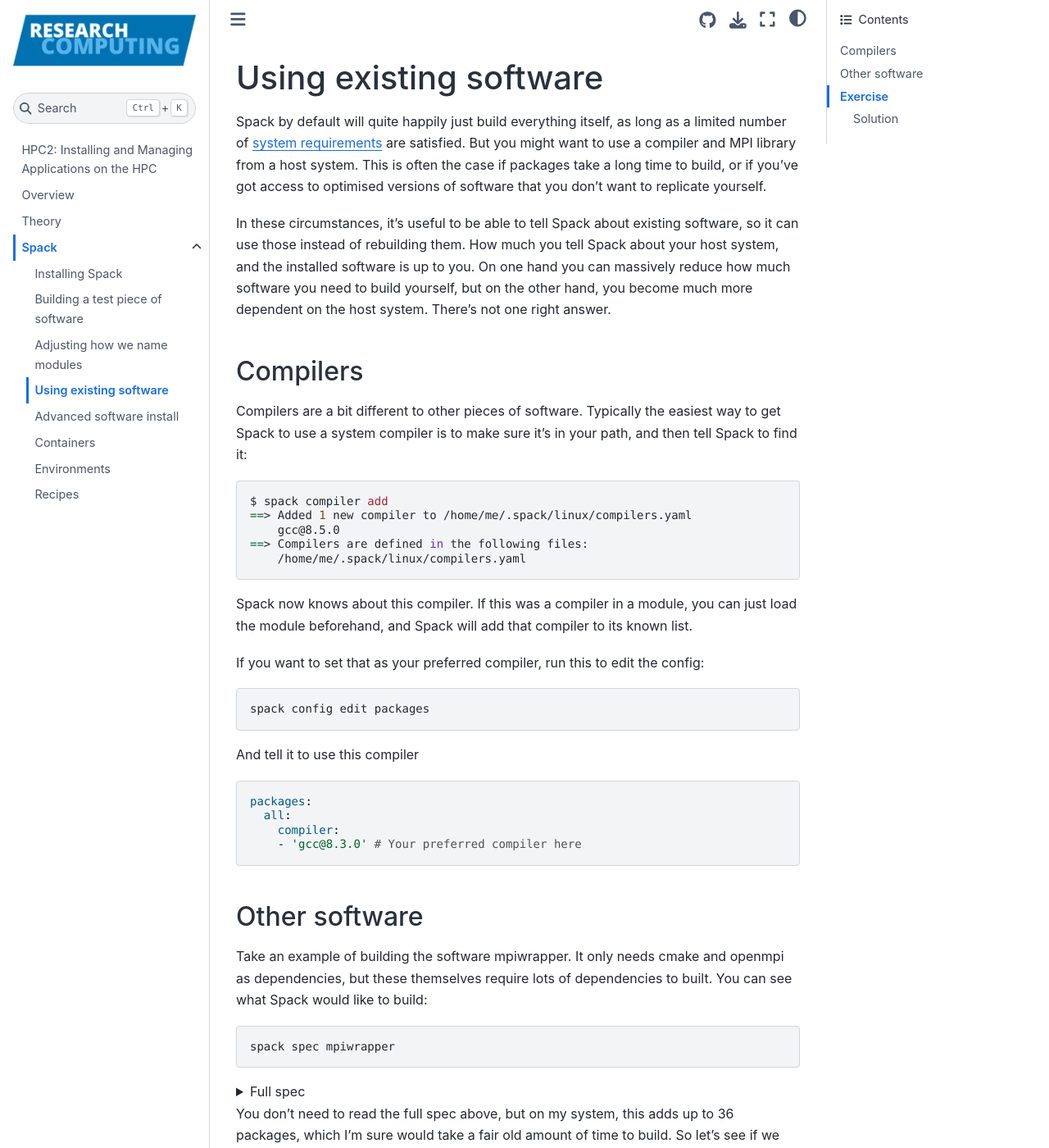
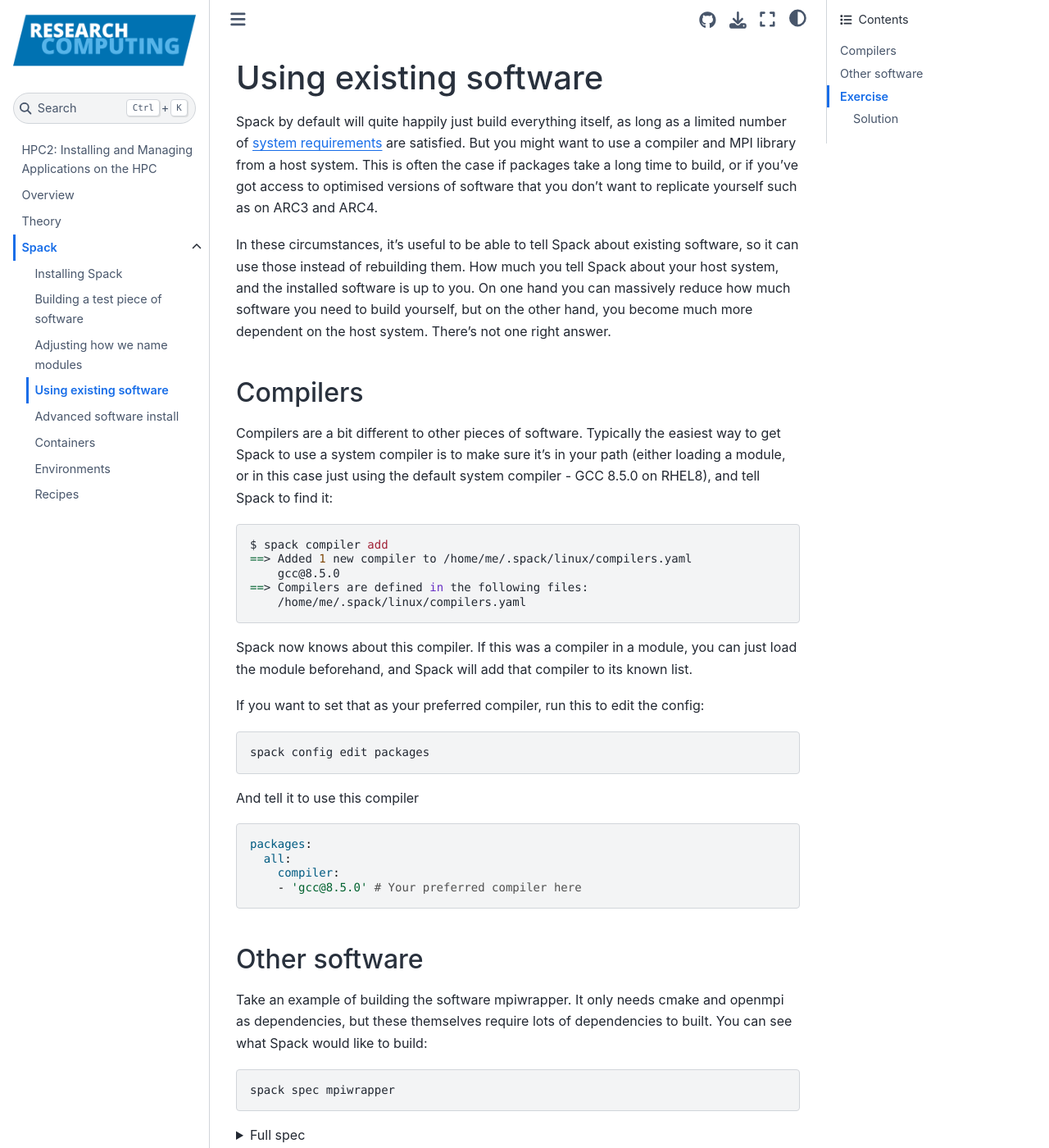
Before and after one commit to ARCTraining/hpc2-software, a Jupyter Book: the page built from book/course/spack/existing.md, in a window 1280 px wide and 1400 px high. Shown: the whole window at 82% size. Built offline with Jupyter Book 1.0.4 settings and Sphinx 7.4.7 and the Sphinx Book theme 1.1.4, drawn with Linux system fonts in a browser that asks for light colours; some of the changed text lies outside the part shown.

Commit message:
Corrections as suggested by Alex
Fixed version number discrepancy (caused by me doing multiple builds on
multiple systems with different compiler versions).

Added admonition

Clarified compiler used

Made two suggested rewordings

````diff
--- a/book/course/spack/existing.md
+++ b/book/course/spack/existing.md
@@ -5,7 +5,7 @@ limited number of [system requirements](https://spack.readthedocs.io/en/latest/g
 are satisfied.  But you might want to use a compiler and MPI library from a
 host system.  This is often the case if packages take a long time to build, or
 if you've got access to optimised versions of software that you don't want to
-replicate yourself.
+replicate yourself such as on ARC3 and ARC4.
 
 In these circumstances, it's useful to be able to tell Spack about existing
 software, so it can use those instead of rebuilding them.  How much you tell
@@ -18,7 +18,8 @@ not one right answer.
 
 Compilers are a bit different to other pieces of software.  Typically the
 easiest way to get Spack to use a system compiler is to make sure it's in your
-path, and then tell Spack to find it:
+path (either loading a module, or in this case just using the default system
+compiler - GCC 8.5.0 on RHEL8), and tell Spack to find it:
 
 ```bash
 $ spack compiler add
@@ -45,7 +46,7 @@ And tell it to use this compiler
 packages:
   all:
     compiler:
-    - 'gcc@8.3.0' # Your preferred compiler here
+    - 'gcc@8.5.0' # Your preferred compiler here
 ```
 
 ## Other software
@@ -162,13 +163,14 @@ packages:
       prefix: /usr
   all:
     compiler:
-    - gcc@8.3.0   # Your preferred compiler here
+    - gcc@8.5.0   # Your preferred compiler here
   libjpeg-turbo:
     externals:
     - spec: libjpeg-turbo@1.5.3
       prefix: /usr
 ```
 
+```{admonition} OpenMPI on Red Hat oddity
 There's a whole lot of interesting stuff in there that I've not had to think
 about, as Spack has added all the details about the openmpi variant it
 discovered.  We'll cover some of this in the advanced building section.
@@ -177,6 +179,7 @@ installation up.  Change `/usr/lib64/openmpi` to `/usr` for openmpi.  This
 workaround for Red Hat's odd packaging is adequate for this install, but sadly
 not for all packages, so you may find you need Spack to build its own OpenMPI
 rather than use Red Hat's version in future.
+```
 
 Having told Spack about the software we want it to use from the system, let's
 look again now at building mpiwrapper, and see what that looks like:
````
